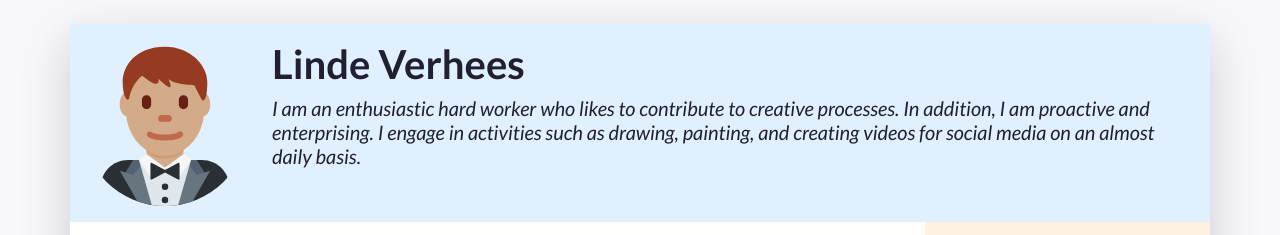
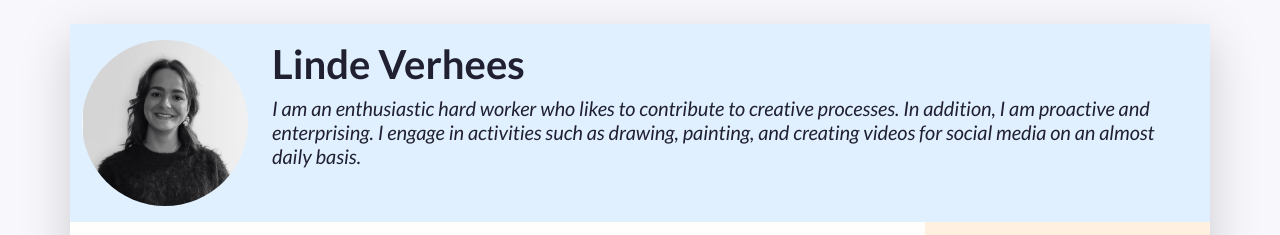
Before and after one commit to LindeVerhees/PRJ4_CV, a plain HTML site: page index.html in a window 1280 px wide. Shown: the top 235 px of the page. Drawn offline with nearby package versions, Linux system fonts and the light colour scheme.

Commit message:
Profile picture
Changed the profile picture to my own profile picture

```diff
--- a/index.html
+++ b/index.html
@@ -42,7 +42,7 @@
             "w-100" makes sure the image takes the full width of the column it's in
             "rounded-circle" cuts a circle around the image
           -->
-          <img class="w-100 rounded-circle my-3" src="images/portrait.svg" alt="Portrait of Firstname Lastname" width="160">
+          <img class="w-100 rounded-circle my-3" src="images/IMG_0973.jpg" alt="Portrait of Firstname Lastname" width="1117">
         </div>
         <!--
           A container to wrap around your name and tagline. Full-width at small size, then columns of increasing size.
```
Also changed, not shown: images/IMG_0973.jpg (added).
